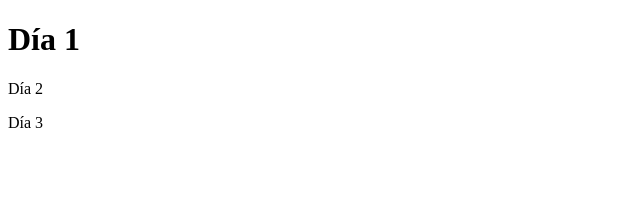
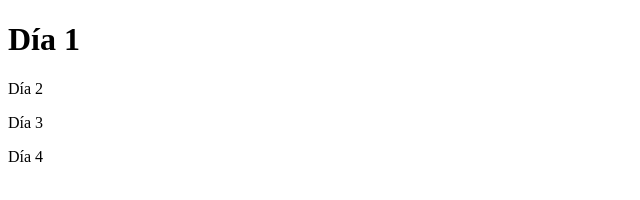
Before and after one commit to dcortesnet/test-git, a plain HTML site: page index.html in a window 1280 px wide. Shown: the full height of the page, 0-640 px from the left. Drawn offline with Linux system fonts and the light colour scheme.

Commit message:
Termine el dia 4 y la web esta lista

```diff
--- a/index.html
+++ b/index.html
@@ -9,5 +9,6 @@
     <h1>Día 1</h1>
     <p>Día 2</p>
     <p>Día 3</p>
+    <p>Día 4</p>
 </body>
 </html>
```
